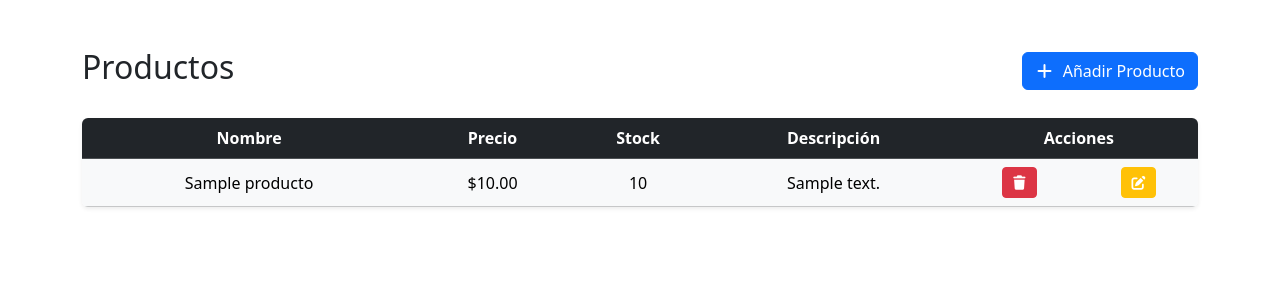
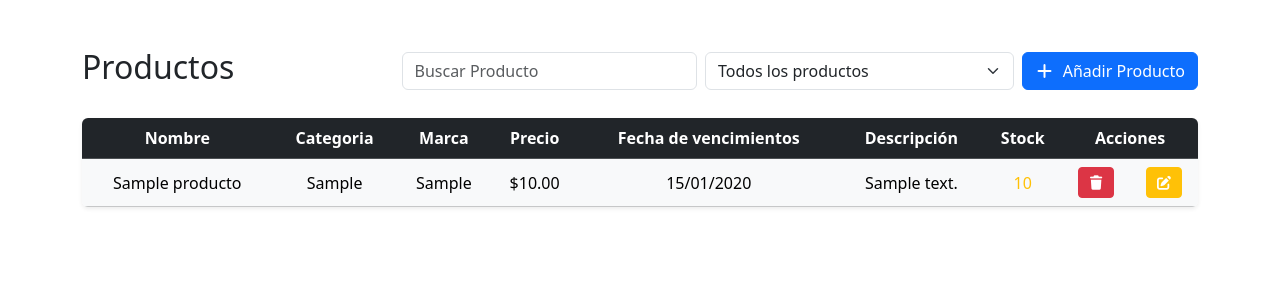
Before and after one commit to ColqueAlex/Almacen, a Django app: page /productos in a window 1280 px wide. Shown: the part 56-356 px from the top of the page. Run offline with Django 4.2, Linux system fonts and the light colour scheme; tables that the repository leaves empty hold one stand-in row (values such as "Sample post").

Commit message:
Añadir funciones de administración de productos

```diff
--- a/Almacen/models.py
+++ b/Almacen/models.py
@@ -1,16 +1,20 @@
 from django.db import models
+from django.core.validators import MinValueValidator
 
-# Create your models here.
+# Tabla de Producto
 class Productos(models.Model):
 
-    nombre = models.CharField(max_length=30)
-    precio = models.DecimalField(max_digits=10, decimal_places=2)
-    stock = models.IntegerField()
-    descripcion = models.CharField(max_length=200)
+    nombre = models.CharField(max_length=100, unique=True)
+    categoria = models.CharField(max_length=100)
+    marca = models.CharField(max_length=100, default="")
+    precio = models.DecimalField(max_digits=10, decimal_places=2, validators=[MinValueValidator(0)])
+    fecha_vencimiento = models.DateField(null=True, blank=True)
+    stock = models.IntegerField(validators=[MinValueValidator(0)])
+    descripcion = models.CharField(max_length=200, blank=True)
 
 class Proveedor(models.Model):
 
-    nombre = models.CharField(max_length=50)
+    nombre = models.CharField(max_length=100)
     numero_telfeono = models.IntegerField()
     tipo_productos = models.CharField(max_length=100)
 
--- a/Almacen/templates/productos.html
+++ b/Almacen/templates/productos.html
@@ -14,11 +14,24 @@
     {% endif %}
 
     <!-- Encabezado con Botón para Abrir Modal -->
-    <div class="d-flex justify-content-between align-items-center mb-4">
+    <div class="d-flex justify-content-between align-items-center flex-wrap gap-3 mb-4">
         <h2>Productos</h2>
-        <button type="button" class="btn btn-primary" data-bs-toggle="modal" data-bs-target="#modalGuardar">
-            <i class="fa-solid fa-plus me-1"></i> Añadir Producto
-        </button>
+        <div class="d-flex align-items-center gap-2">
+            <form method="get" class="d-flex align-items-center gap-2 m-0">
+                <label for="busqueda" class="visually-hidden">Buscar producto por nombre</label>
+                <input type="search" id="busqueda" name="busqueda" class="form-control" placeholder="Buscar Producto" value="{{ busqueda }}">
+                <label for="stock_filtro" class="visually-hidden">Filtrar por stock</label>
+                <select id="stock_filtro" name="stock_filtro" class="form-select" onchange="this.form.submit()">
+                    <option value="todos" {% if stock_filtro == 'todos' %}selected{% endif %}>Todos los productos</option>
+                    <option value="cero" {% if stock_filtro == 'cero' %}selected{% endif %}>productos con stock 0</option>
+                    <option value="hasta_diez" {% if stock_filtro == 'hasta_diez' %}selected{% endif %}>productos con stock menor o igual a 10</option>
+                    <option value="mayor_diez" {% if stock_filtro == 'mayor_diez' %}selected{% endif %}>productos con stock mayor a 10</option>
+                </select>
+            </form>
+            <button type="button" class="btn btn-primary" data-bs-toggle="modal" data-bs-target="#modalGuardar">
+                <i class="fa-solid fa-plus me-1"></i> Añadir Producto
+            </button>
+        </div>
     </div>
 
     <!-- Modal con tu Formulario -->
@@ -29,20 +42,32 @@
                     <h5 class="modal-title" id="modalGuardarLabel">Añadir Nuevo Producto</h5>
                     <button type="button" class="btn-close" data-bs-dismiss="modal" aria-label="Close"></button>
                 </div>
-                <form action="productos/guardar" method="post">
+                <form action="{% url 'guardar' %}" method="post">
                     {% csrf_token %}
                     <div class="modal-body">
                         <div class="mb-3">
                             <label class="form-label">Nombre:</label>
                             <input type="text" name="nombre" class="form-control" required>
                         </div>
+                        <div class="md-3">
+                            <label class="form-label">categoria:</label>
+                            <input type="text" name="categoria" class="form-control" required>
+                        </div>
+                        <div class="md-3">
+                            <label class="form-label">Marca</label>
+                            <input type="text" name="marca" class="form-control" required>
+                        </div>
                         <div class="mb-3">
                             <label class="form-label">Precio:</label>
-                            <input type="number" step="0.01" name="precio" class="form-control" required>
+                            <input type="number" min="0" step="0.01" name="precio" class="form-control" required>
+                        </div>
+                        <div class="mb-3">
+                            <label class="form-label">Fecha de vencimiento:</label>
+                            <input type="date" name="fecha_vencimiento" class="form-control" min="{% now 'Y' %}-01-01" required>
                         </div>
                         <div class="mb-3">
                             <label class="form-label">Stock:</label>
-                            <input type="number" name="stock" class="form-control" required>
+                            <input type="number" min="0" name="stock" class="form-control" required>
                         </div>
                         <div class="mb-3">
                             <label class="form-label">Descripción:</label>
@@ -64,9 +89,12 @@
             <thead class="table-dark">
                 <tr>
                     <th>Nombre</th>
+                    <th>Categoria</th>
+                    <th>Marca</th>
                     <th>Precio</th>
+                    <th>Fecha de vencimientos</th>
+                    <th>Descripción</th>
                     <th>Stock</th>
-                    <th>Descripción</th>
                     <th colspan="2">Acciones</th>
                 </tr>
             </thead>
@@ -74,9 +102,16 @@
                 {% for producto in productos %}
                 <tr>
                     <td>{{ producto.nombre }}</td>
+                    <td>{{ producto.categoria }}</td>
+                    <td>{{ producto.marca }}</td>
                     <td>${{ producto.precio }}</td>
-                    <td>{{ producto.stock }}</td>
-                    <td>{{ producto.descripcion }}</td>
+                    <td>{{ producto.fecha_vencimiento|date:"d/m/Y"|default:"-" }}</td>
+                    <td>{{ producto.descripcion|default:"-" }}</td>
+                    <td>
+                        <span class="{% if producto.stock == 0 %}text-danger{% elif producto.stock <= 10 %}text-warning{% endif %}">
+                            {{ producto.stock }}
+                        </span>
+                    </td>
                     <td>
                         <form action="{% url 'eliminar' producto.id %}" method="post" class="d-inline">
                             {% csrf_token %}
--- a/Almacen/views.py
+++ b/Almacen/views.py
@@ -1,6 +1,7 @@
 from django.shortcuts import render, redirect
 from Almacen.models import Productos, Proveedor
 from django.contrib import messages
+from django.core.exceptions import ValidationError
 
 # Create your views here.
 def home(request) :
@@ -8,17 +9,57 @@ def home(request) :
 
 def consultar(request) :
     productos = Productos.objects.all()
+    stock_filtro = request.GET.get('stock_filtro', 'todos')
+    busqueda = request.GET.get('busqueda', '').strip()
+
+    if busqueda:
+        productos = productos.filter(nombre__icontains=busqueda)
+
+    if stock_filtro == 'cero':
+        productos = productos.filter(stock=0)
+    elif stock_filtro == 'hasta_diez':
+        productos = productos.filter(stock__gt=0, stock__lte=10)
+    elif stock_filtro == 'mayor_diez':
+        productos = productos.filter(stock__gt=10)
+
     return render(request, "productos.html", {
-        'productos' : productos
+        'productos' : productos,
+        'stock_filtro': stock_filtro,
+        'busqueda': busqueda
     })
 
 def guardar(request):
     nombre = request.POST["nombre"]
+    categoria = request.POST["categoria"]
+    marca = request.POST["marca"]
     precio = request.POST["precio"]
+    fecha_vencimiento = request.POST.get("fecha_vencimiento")
     stock = request.POST["stock"]
     descripcion = request.POST.get("descripcion","")
-    p = Productos(nombre = nombre, precio = precio, stock = stock, descripcion = descripcion)
-    p.save()
+
+    if not fecha_vencimiento:
+        messages.error(request, 'La fecha de vencimiento es obligatoria')
+        return redirect('consultar')
+
+    if Productos.objects.filter(nombre=nombre).exists():
+        messages.error(request, 'Ya existe un producto con ese nombre')
+        return redirect('consultar')
+
+    p = Productos(
+    nombre=nombre,
+    categoria=categoria,
+    marca=marca,
+    precio=precio,
+    fecha_vencimiento=fecha_vencimiento,
+    stock=stock,
+    descripcion=descripcion
+                )
+    try:
+        p.full_clean()
+        p.save()
+    except ValidationError:
+        messages.error(request, 'El precio y el stock no pueden ser negativos')
+        return redirect('consultar')
     messages.success(request, 'Producto Agregado')
     return redirect('consultar')
 
@@ -36,10 +77,26 @@ def detalle(request, id):
 
 def editar(request):
     nombre = request.POST["nombre"]
+    categoria = request.POST["categoria"]
+    marca = request.POST["marca"]
     precio = request.POST["precio"]
+    fecha_vencimiento = request.POST.get("fecha_vencimiento") or None
     stock = request.POST["stock"]
     descripcion = request.POST.get("descripcion","")
     id = request.POST["id"]
-    Productos.objects.filter(pk = id).update(id=id, nombre=nombre, precio=precio, stock=stock, descripcion=descripcion)
+    producto = Productos.objects.get(pk=id)
+    producto.nombre = nombre
+    producto.categoria = categoria
+    producto.marca = marca
+    producto.precio = precio
+    producto.fecha_vencimiento = fecha_vencimiento
+    producto.stock = stock
+    producto.descripcion = descripcion
+    try:
+        producto.full_clean()
+        producto.save()
+    except ValidationError:
+        messages.error(request, 'El precio y el stock no pueden ser negativos')
+        return redirect('consultar')
     messages.success(request, 'Producto Actualizado')
     return redirect('consultar')
```
Also changed, not shown: Almacen/templates/productoEditar.html (+8 -2 lines), Almacen/migrations/0002_alter_productos_precio_alter_productos_stock_and_more.py (added), Almacen/migrations/0003_alter_productos_descripcion_alter_productos_stock_and_more.py (added), Almacen/migrations/0004_productos_categoria.py (added), Almacen/migrations/0005_productos_marca_alter_productos_nombre_and_more.py (added), Almacen/migrations/0006_productos_cantidad_productos_fecha_vencimiento.py (added), Almacen/migrations/0007_remove_productos_cantidad.py (added), Almacen/migrations/0008_alter_productos_nombre.py (added).
